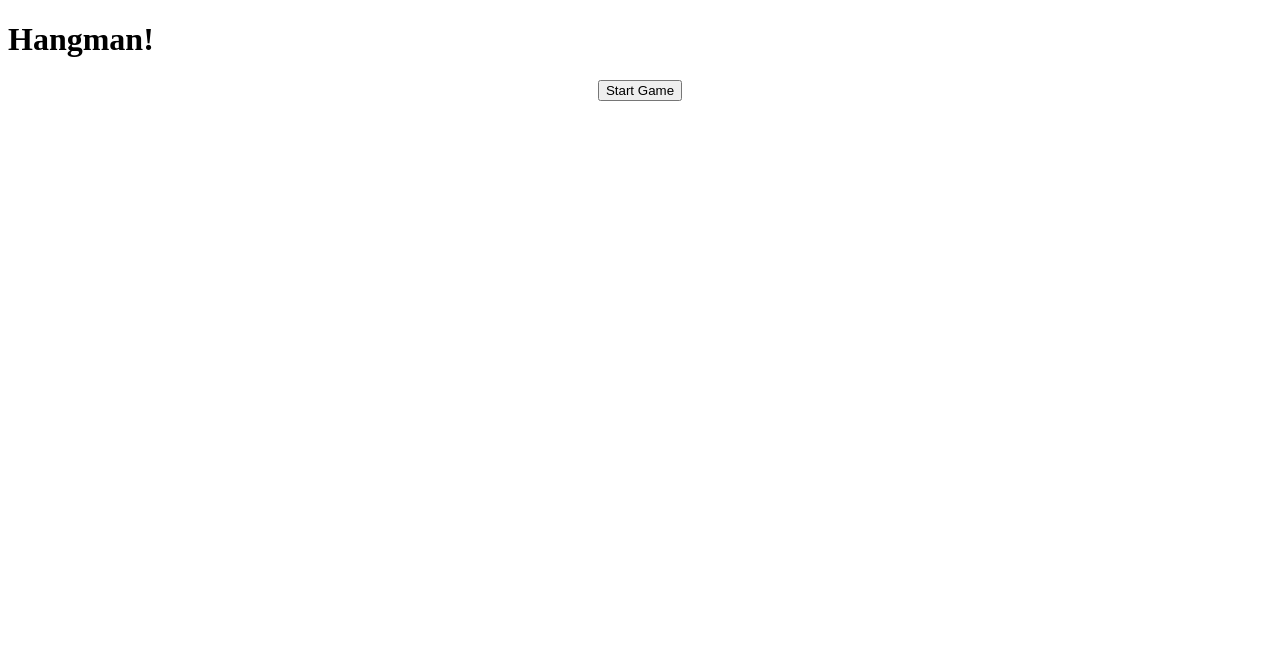
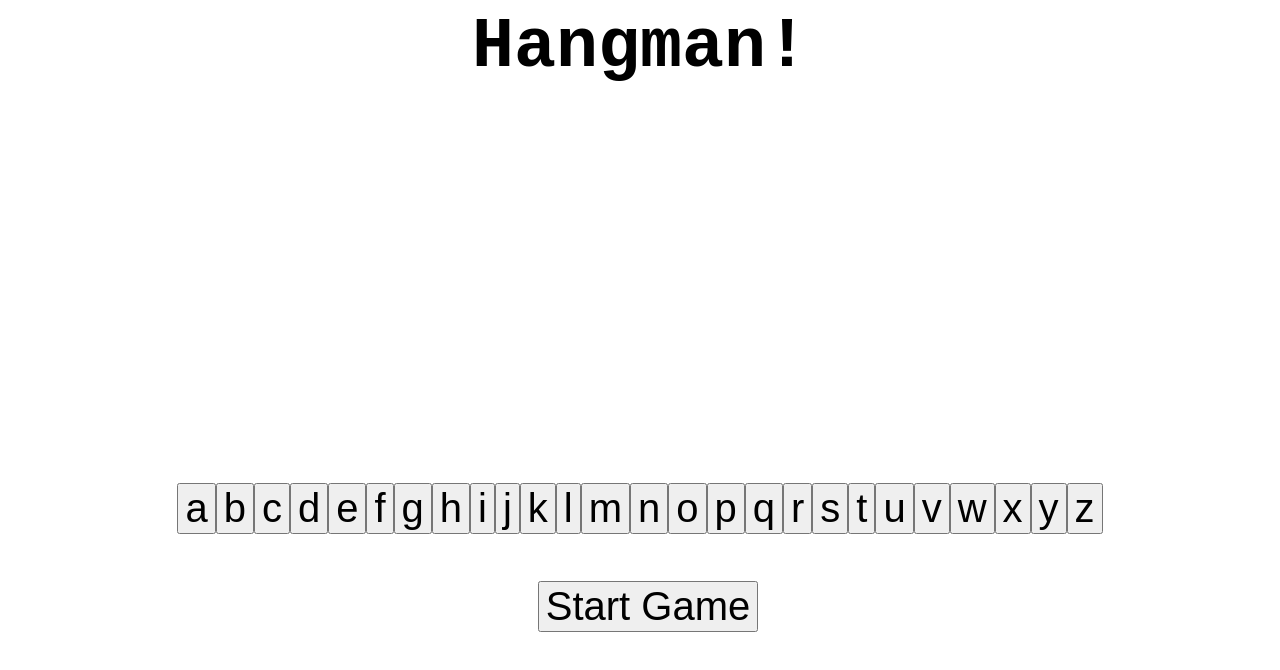
Before and after one commit to minjungle/Hangman, a plain HTML site: page index.html in a window 1280 px wide. Drawn offline with Linux system fonts and the light colour scheme.

Commit message:
updating game

```diff
--- a/index.html
+++ b/index.html
@@ -1,9 +1,8 @@
 <!DOCTYPE html>
 <html>
-
   <head>
-  <meta charset="utf-8">
-  <meta name="viewport" content="width=device-width">
+    <meta charset="utf-8" />
+    <meta name="viewport" content="width=device-width" />
     <title>HANGMAN!</title>
     <link href="style.css" rel="stylesheet" type="text/css" />
   </head>
@@ -11,27 +10,21 @@
   <body>
     <h1>Hangman!</h1>
 
-
-
-
-
-
     <div id="displayGame"></div>
 
+    <!--   displaying how many lives are left.  -->
+    <section class="livesRemaining"></section>
 
+    <!--   displaying selection of letters inline. -->
+
+    <div class="letters"></div>
 
     <section class="controls">
+      <section id="result"></section>
       <button id="startButton">Start Game</button>
       <button class="hide" id="restart" onclick="restartGame()">Restart</button>
     </section>
 
-
-
-
-
-
-
     <script src="script.js"></script>
   </body>
-
 </html>
--- a/script.js
+++ b/script.js
@@ -1,39 +1,144 @@
-const startGame = document.getElementById('startButton')
+const startGame = document.getElementById("startButton");
+const endResult = document.getElementById("result");
 let isGameOngoing = false;
 let numberOfGuesses = 6;
 let answerArray = [];
 
-let words = ["array","element","object","dotnotation","combinators","descendantselector",
-  "childselector","pseudoclasses","documentobjectmodel","addeventlistener",
-  "eventtarget","callbackfunction","higherorderfunction","function",
-  "eventdelegation","arrowfunctions","whileloop","forloop","functionexpression",
-  "functiondeclaration","class","attribute"]
+let words = [
+  "array",
+  "element",
+  "object",
+  "combinators",
+  "function",
+  "whileloop",
+  "forloop",
+  "class",
+  "attribute",
+];
 let word = words[Math.floor(Math.random() * words.length)];
 
-// Adding event listener to handle player clicking on startButton.
+let alphabet = [
+  "a",
+  "b",
+  "c",
+  "d",
+  "e",
+  "f",
+  "g",
+  "h",
+  "i",
+  "j",
+  "k",
+  "l",
+  "m",
+  "n",
+  "o",
+  "p",
+  "q",
+  "r",
+  "s",
+  "t",
+  "u",
+  "v",
+  "w",
+  "x",
+  "y",
+  "z",
+];
+
+function retrieveAllMatchingLetterIndex(userLetterChoice, randomWord) {
+  const matchingIndexesOfLetterChoice = word
+    .split("")
+    .map(function (letter, index) {
+      if (userLetterChoice === letter) return index;
+    })
+    .filter(function (indexOfLetter) {
+      return indexOfLetter !== undefined;
+    });
+
+  return matchingIndexesOfLetterChoice;
+}
+
+window.onload = function () {
+  createAlphabetButtons();
+};
+function createAlphabetButtons() {
+  alphabet.forEach((value, index) => {
+    let button = document.createElement("button");
+    button.addEventListener("click", function (ev) {
+      let retrievedIndexes = retrieveAllMatchingLetterIndex(
+        ev.target.outerText,
+        word
+      );
+      let shown = document.querySelectorAll(".show");
+      console.log(shown);
+
+      if (word.includes(ev.target.outerText) === false) {
+        button.disabled = true;
+        numberOfGuesses--;
+        console.log(numberOfGuesses);
+        if (numberOfGuesses === 0) {
+          endResult.textContent = "You Lost";
+        }
+      }
+
+      console.log(ev.target);
+      // if player clicks on the button but incorrectly guesses the letter (the letter is not included in the element of the word array. ), disable it from being clicked further. Decrease remaining life by 1.
+      // if player clicks on a wrong letter again, takeaway another life. - loop
+      //if number of guesses exceeds 6.
+      // end game, show all letters, say you lose.
+      console.log(retrievedIndexes, word);
+      document.querySelectorAll("p").forEach(function (ptag, index) {
+        retrievedIndexes.forEach(function (retrievedIndex) {
+          if (retrievedIndex === index) {
+            ptag.classList.add("show");
+            answerArray.push(ev.target.outerText);
+            console.log(isArrayEqual(answerArray, word.split("")));
+            if (isArrayEqual(answerArray, word.split(""))) {
+              console.log("you Won");
+            }
+          }
+        });
+      });
+    });
+    button.textContent = value;
+    document.querySelector(".letters").appendChild(button);
+  });
+}
+
+// these are the indexes of letter that need to be uncovered.
+const matchingIndexes = retrieveAllMatchingLetterIndex("a", "class");
+console.log(matchingIndexes);
+
+//Adding event listener to handle player clicking on startButton.
 startGame.addEventListener("click", () => onClickStart());
 
 // When player clicks startGame, changes the game state to ongoing and generates a random word from wordlist.
 const onClickStart = () => {
   draw(word);
   //
-
-}
-
-function draw(word){
+};
+/**
+ *
+ * @param {string} word - split into divs.
+ */
+function draw(word) {
   word.split("").forEach((letter) => {
     const div = underlineStrokes();
     addLetterToDiv(div, letter);
     document.getElementById("displayGame").appendChild(div);
   });
 }
+const isArrayEqual = (a, b) =>
+  a.length === b.length && a.every((v, i) => v === b[i]);
+
 function addLetterToDiv(div, letter) {
   const p = document.createElement("p");
   // p.classList.add('hide');
   p.style.margin = "50%";
-  p.style.minHeight = '100px';
+  p.style.minHeight = "100px";
   p.textContent = letter;
-  p.classList.add('hide');
+  p.classList.add("hide");
   div.appendChild(p);
 }
 
@@ -41,29 +146,9 @@ function underlineStrokes() {
   const div = document.createElement("div");
   div.style.borderBottom = "2px black solid";
   div.style.margin = "0 20px";
-  div.style.minHeight = '100px';
+  div.style.minHeight = "100px";
   div.style.minWidth = "50px";
   div.style.display = "flex";
   div.style.justifyContent = "center";
   return div;
 }
-
-
-
-// while (remainingLetters > 0 && numberOfGuesses >0) {
-//   alert(answerArray.join(" "));
-//   guess = prompt(`Guess a letter, or click Cancel to stop playing// you have ${remainingLetters} remaining and ${numberOfGuesses} Guesses`);
-// if (guess.length !==1){
-//     alert("Please enter a single letter.");
-//   } else {
-//     for (let j=0; j <word.length; j++){
-//       if (word[j]===guess){
-//         answerArray[j]=guess;
-//         remainingLetters--;
-//         numberOfGuesses++
-//       }
-
-//     }
-//        numberOfGuesses--;
-//   }
-// }
--- a/style.css
+++ b/style.css
@@ -1,13 +1,24 @@
+h1 {
+  margin: 0 auto;
+  text-align: center;
+  font-size: 70px;
+  font-family: monospace;
+}
+
 .hide {
-    display: none;
+  display: none;
+}
+
+.show {
+  display: block;
 }
 
 .controls {
-    display: flex;
-    flex-direction: row;
-    justify-content: center;
-    align-items: center;
-
+  display: flex;
+  flex-direction: column;
+  justify-content: center;
+  align-items: center;
+  min-width: 100vw;
 }
 
 #displayGame {
@@ -16,3 +27,35 @@
   justify-content: center;
   align-items: center;
 }
+
+.letters {
+  display: flex;
+  padding: 15px;
+  text-align: center;
+  width: auto;
+  height: 55px;
+  color: #fff;
+  font-size: 100pt;
+  font-family: sans-serif;
+  align-items: center;
+  justify-content: center;
+  line-height: 55px;
+  font-weight: bold;
+  cursor: pointer;
+  margin-bottom: 10px;
+  margin-top: 30%;
+}
+
+button {
+  font-size: 30pt;
+}
+
+p {
+  font-size: 40pt;
+}
+
+#result {
+  font-size: 40pt;
+  padding: 10px;
+  background: white;
+}
```
Lines whose indentation alone changed are shown as unchanged.
